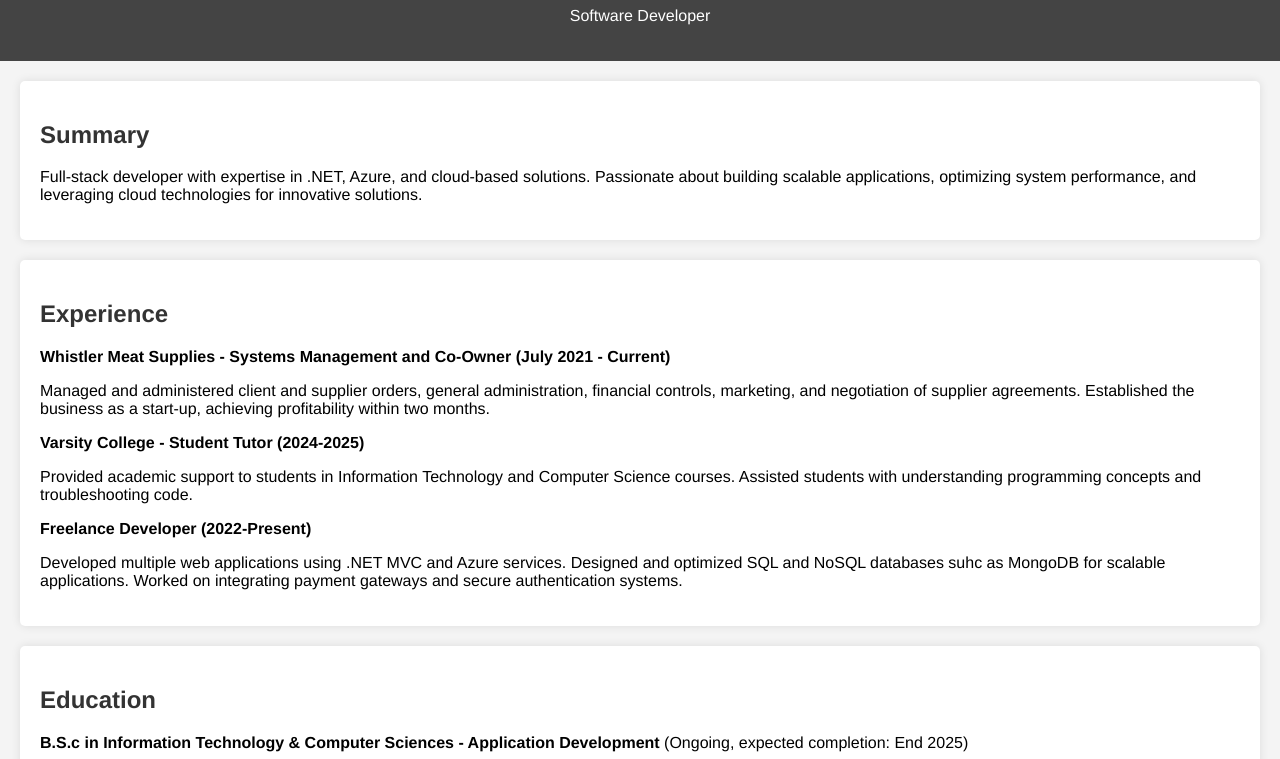
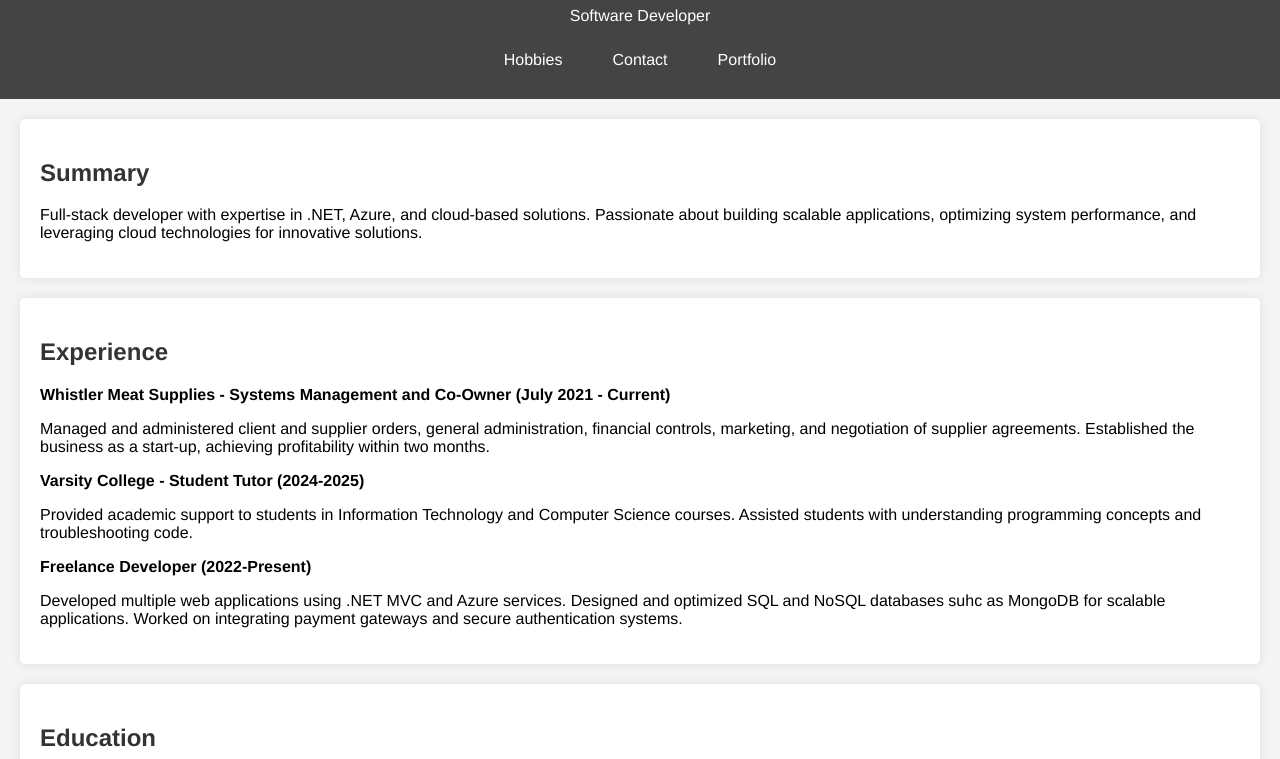
Before and after one commit to MarkusFourie/Online-Resume, a plain HTML site: page index.html in a window 1280 px wide. Shown: the part 277-1036 px from the top of the page. Drawn offline with Linux system fonts and the light colour scheme.

Commit message:
Add navigation links to index.html

```diff
--- a/index.html
+++ b/index.html
@@ -11,6 +11,13 @@
         <img src="profile.jpg" alt="Profile Photo" width="150">
         <h1>Markus Fourie</h1>
         <p>Software Developer</p>
+        <nav>
+            <ul>
+                <li><a href="hobbies.html">Hobbies</a></li>
+                <li><a href="contact.html">Contact</a></li>
+                <li><a href="portfolio.html">Portfolio</a></li>
+            </ul>
+        </nav>
 
     </header>
     <section>
```
